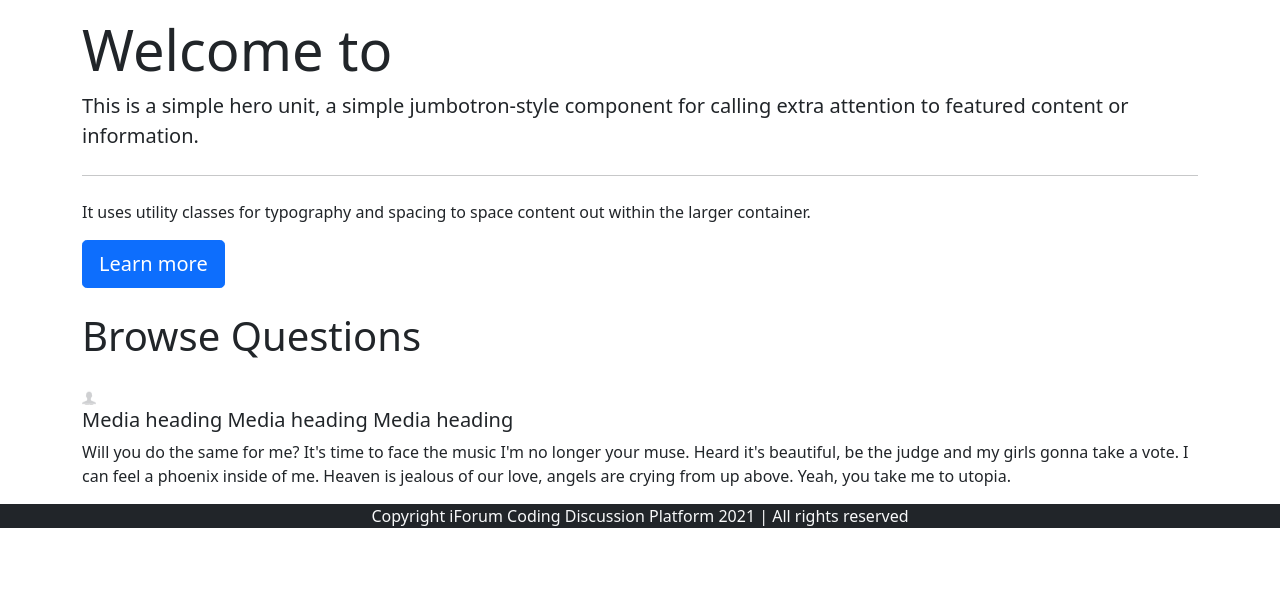
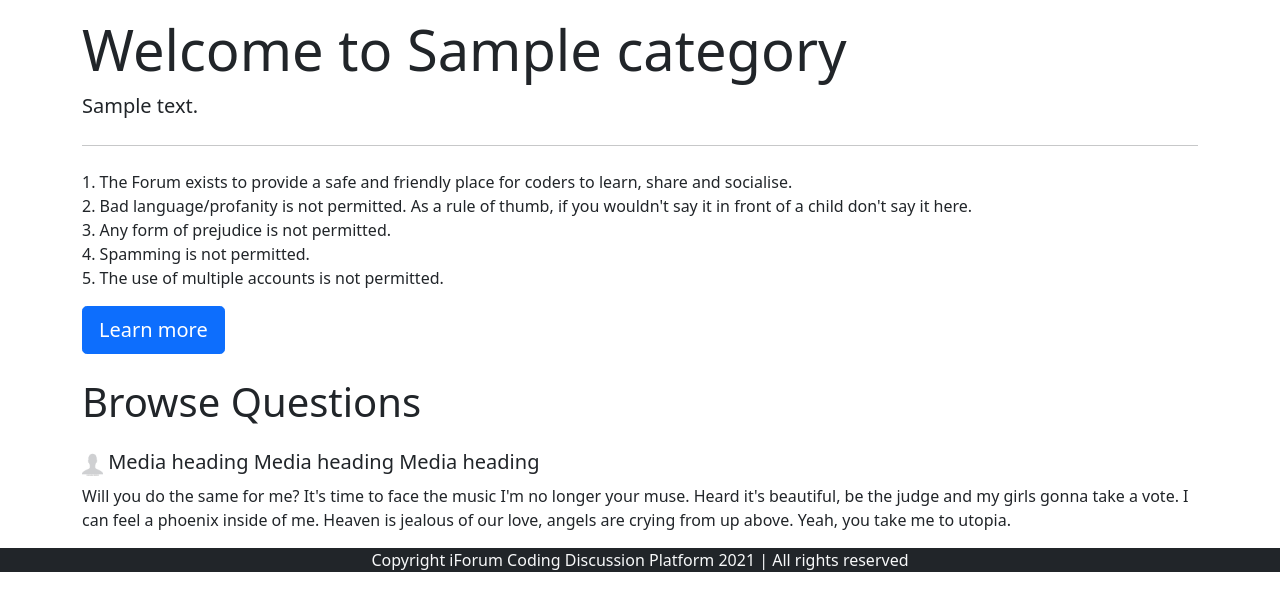
Before and after one commit to hiteshmewada/forum_in_php, a PHP site: page /threadlist.php?catid=1 in a window 1280 px wide. Shown: the part 56-667 px from the top of the page. Run offline with PHP 8.4, Linux system fonts and the light colour scheme; tables that the repository leaves empty or names only in its code hold one stand-in row (values such as "Sample post").

Commit message:
threads were added using get method

```diff
--- a/index.php
+++ b/index.php
@@ -55,14 +55,16 @@
                     // echo $row['cat_id'];
                     // echo $row['cat_name'];
                     $cat=$row['cat_name'];
+                    $id=$row['cat_id'];
                     $desc=$row['cat_desc'];
                     echo '<div class="col-md-4">
                             <div class="card" style="width: 18rem;">
                                 <img src="https://source.unsplash.com/500x400/?' . $cat .',coding" class="card-img-top" alt="...">
                                 <div class="card-body">
-                                    <h5 class="card-title">' . $cat .'</h5>
+                                    <h5 class="card-title"><a href="threadlist.php?catid=' . $id .'">' . $cat .'</h5></a>
                                     <p class="card-text">' . substr($desc,0,90) .'...</p>
-                                    <a href="#" class="btn btn-primary">View Threads</a>
+
+                                    <a href="threadlist.php?catid=' . $id .'" class="btn btn-primary my-4">View Threads</a>
                                 </div>
                                 </div>
                             </div>';
--- a/threadlist.php
+++ b/threadlist.php
@@ -16,26 +16,42 @@
     <?php include 'partials\_header.php'; ?>
     <?php include 'partials\_dbconnect.php'; ?>
 
+    <?php
+        $id=$_GET['catid'];
+        $sql="select * from `category` where `cat_id`=$id ";
+        $res=mysqli_query($con,$sql);
+        while($row=mysqli_fetch_assoc($res)){
+            $catname=$row['cat_name'];
+            $catdesc=$row['cat_desc'];
+        }
+    ?>
     <!-- Category container starts here -->
     <div class="container my-3">
         <div class="jumbotron">
-            <h1 class="display-4">Welcome to </h1>
-            <p class="lead">This is a simple hero unit, a simple jumbotron-style component for calling extra attention to featured content or information.</p>
+            <h1 class="display-4">Welcome to <?php echo $catname; ?> </h1>
+            <p class="lead"><?php echo $catdesc; ?></p>
             <hr class="my-4">
-            <p>It uses utility classes for typography and spacing to space content out within the larger container.</p>
+            <p>1. The Forum exists to provide a safe and friendly place for coders to learn, share and socialise.<br>
+               2. Bad language/profanity is not permitted. As a rule of thumb, if you wouldn't say it in front of a child don't say it here. <br>
+               3. Any form of prejudice is not permitted. <br>
+               4. Spamming is not permitted. <br>
+               5. The use of multiple accounts is not permitted.
+            </p>
             <a class="btn btn-primary btn-lg" href="#" role="button">Learn more</a>
         </div>
     </div>
     <div class="container">
         <h1 class="py-2">Browse Questions</h1>
         <div class="media my-3">
-            <img src="images\profile.jpg" width="14px" class="mr-3" alt="...">
+
             <div class="media-body">
-                <h5 class="mt-0">Media heading Media heading Media heading</h5>
+                <h5 class="mt-0"><img src="images\profile.jpg" class="inline mr-3" width="21px" height="25px" class="mr-3" alt="..."> Media heading Media heading Media heading</h5>
                 <p>Will you do the same for me? It's time to face the music I'm no longer your muse. Heard it's beautiful, be the judge and my girls gonna take a vote. I can feel a phoenix inside of me. Heaven is jealous of our love, angels are crying from up above. Yeah, you take me to utopia.</p>
             </div>
         </div>
     </div>
+
+
 
     <?php include 'partials\_footer.php'; ?>
     <!-- <div class="mx-2">
```
